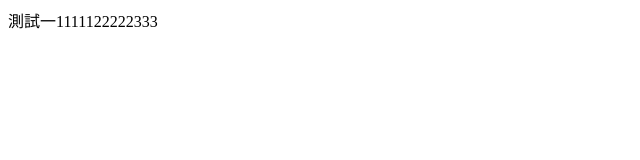
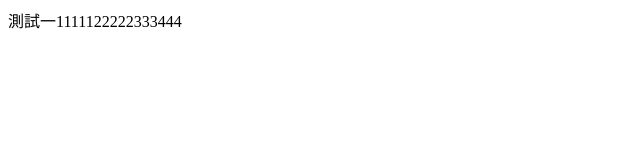
Before and after one commit to changcarrie/practice-file, a plain HTML site: page testtest/index.html in a window 1280 px wide. Shown: the full height of the page, 0-640 px from the left. Drawn offline with Linux system fonts and the light colour scheme.

Commit message:
Update index.html

```diff
--- a/testtest/index.html
+++ b/testtest/index.html
@@ -4,6 +4,6 @@
 	<title></title>
 </head>
 <body>
-測試一1111122222333
+測試一1111122222333444
 </body>
 </html>
```
